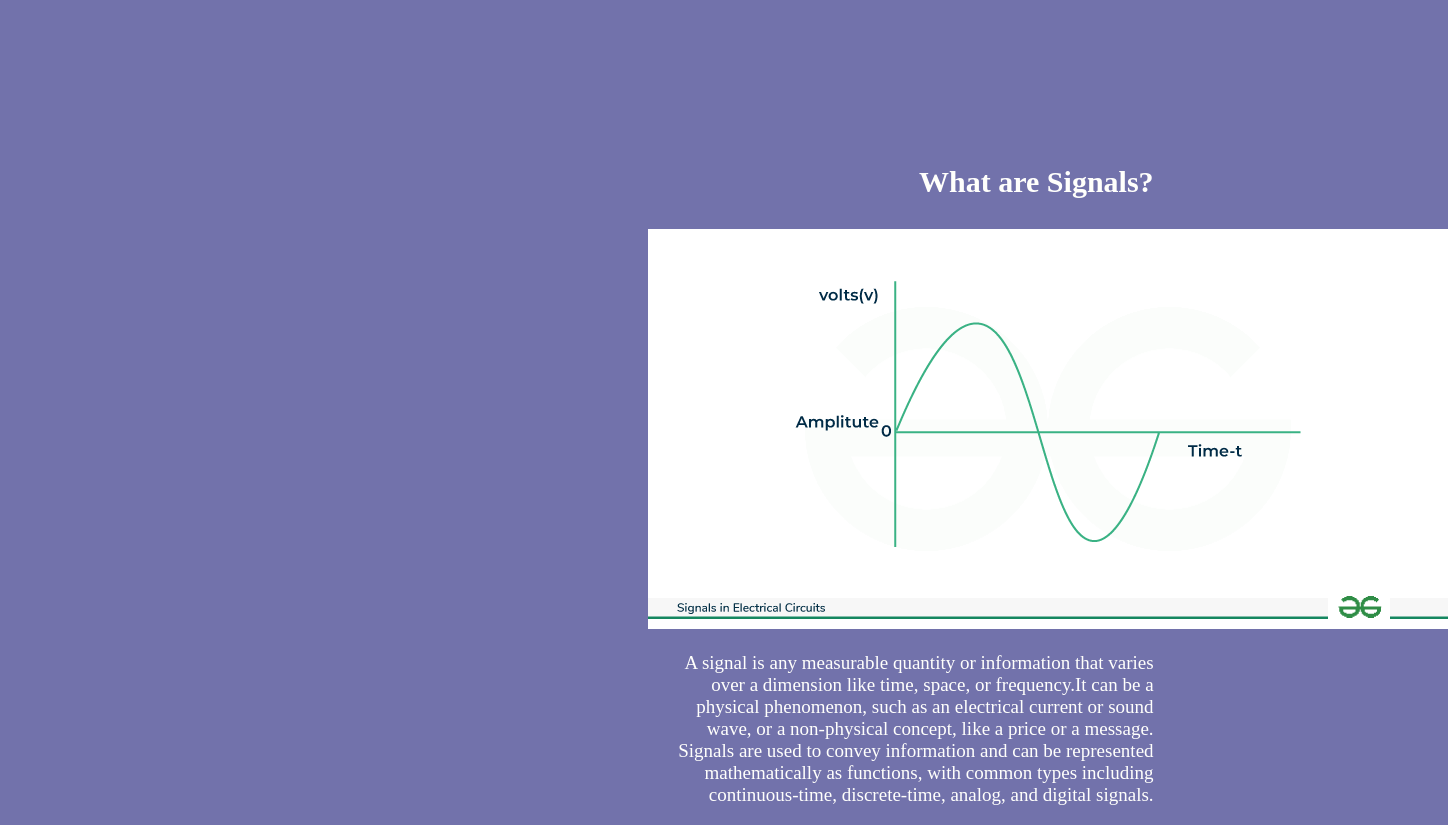
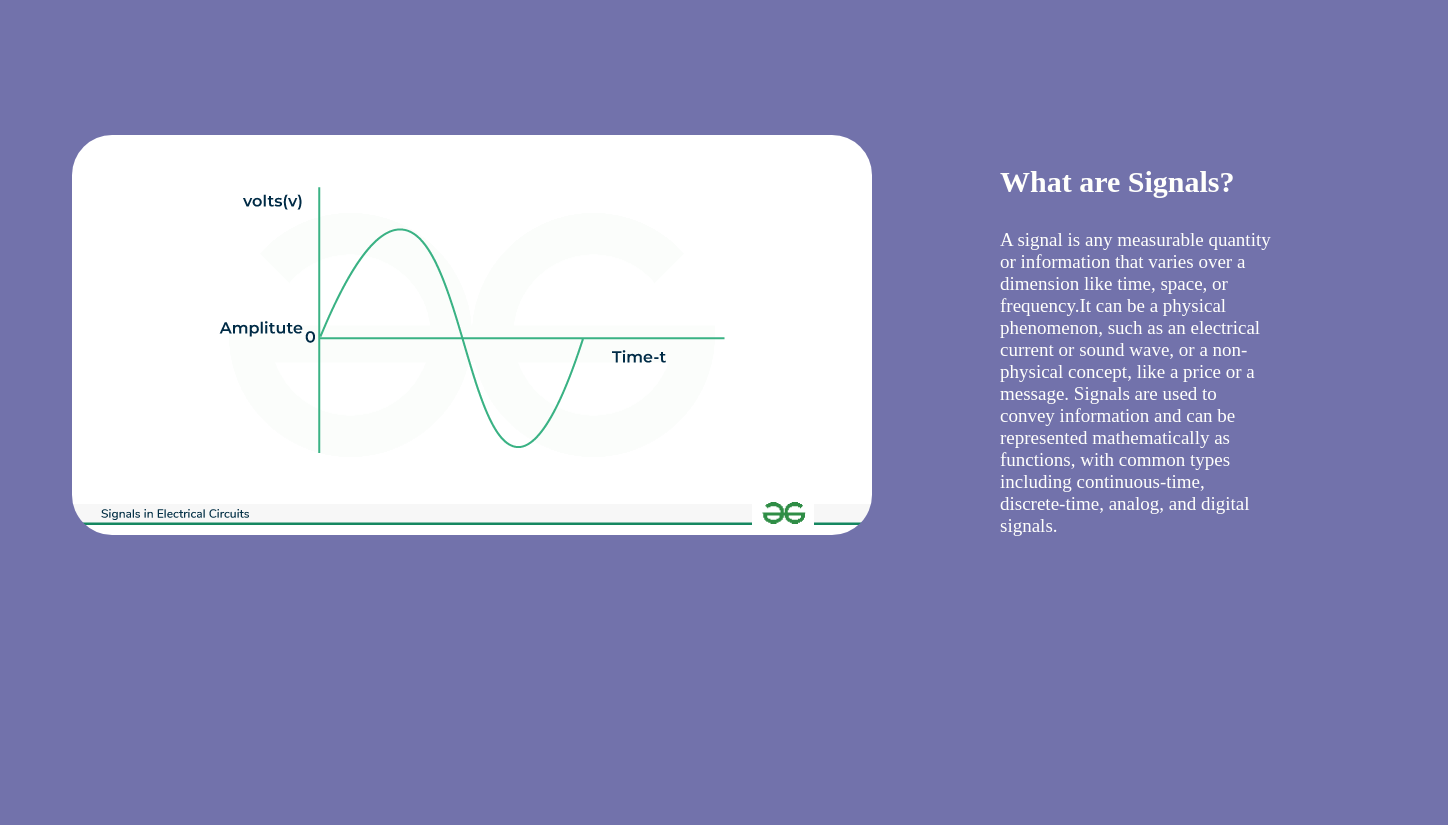
Before and after one commit to Abhinav2065/SignalVisualizer, a React (Vite) app in the folder SignalVisualizer/: page / in a window 1280 px wide. Shown: the part 500-1325 px from the top of the page, 1448 px wide, since content can reach past the window. After the commit the page ends 1064 px from the top, so only its background shows below. Built offline with nearby package versions, Linux system fonts and the light colour scheme.

Commit message:
made the image and text on the hero page better

```diff
--- a/SignalVisualizer/src/components/Home.jsx
+++ b/SignalVisualizer/src/components/Home.jsx
@@ -8,9 +8,14 @@ const Home = () => {
     <div>
 
       <div className="signals">
-        <h3>What are Signals?</h3>
-        <img src={analogSignal} alt="AnalogSignal" className='image'/>
-        <p>A signal is any measurable quantity or information that varies over a dimension like time, space, or frequency.It can be a physical phenomenon, such as an electrical current or sound wave, or a non-physical concept, like a price or a message. Signals are used to convey information and can be represented mathematically as functions, with common types including continuous-time, discrete-time, analog, and digital signals.</p>
+        <div className="image-section">
+          <img src={analogSignal} alt="AnalogSignal" className='image'/>
+        </div>
+
+        <div className="content-section">
+          <h3>What are Signals?</h3>
+          <p>A signal is any measurable quantity or information that varies over a dimension like time, space, or frequency.It can be a physical phenomenon, such as an electrical current or sound wave, or a non-physical concept, like a price or a message. Signals are used to convey information and can be represented mathematically as functions, with common types including continuous-time, discrete-time, analog, and digital signals.</p>
+        </div>
       </div>
 
     </div>
--- a/SignalVisualizer/src/styles/Home.css
+++ b/SignalVisualizer/src/styles/Home.css
@@ -1,9 +1,11 @@
 .signals {
-    height: 50%;
-    text-align: right;
-    max-width: 40%;
-    padding-left: 50vw;
+    display: flex;
+    align-items: flex-start;
+    gap: 10vw;
+    max-width: 100%;
+    padding-left: 5vw;
 }
+
 
 .signals h3 {
     font-size: 30px;
@@ -13,6 +15,7 @@
     font-size: 19px;
 }
 
+
 .image {
-
+    border-radius: 40px;
 }
```
